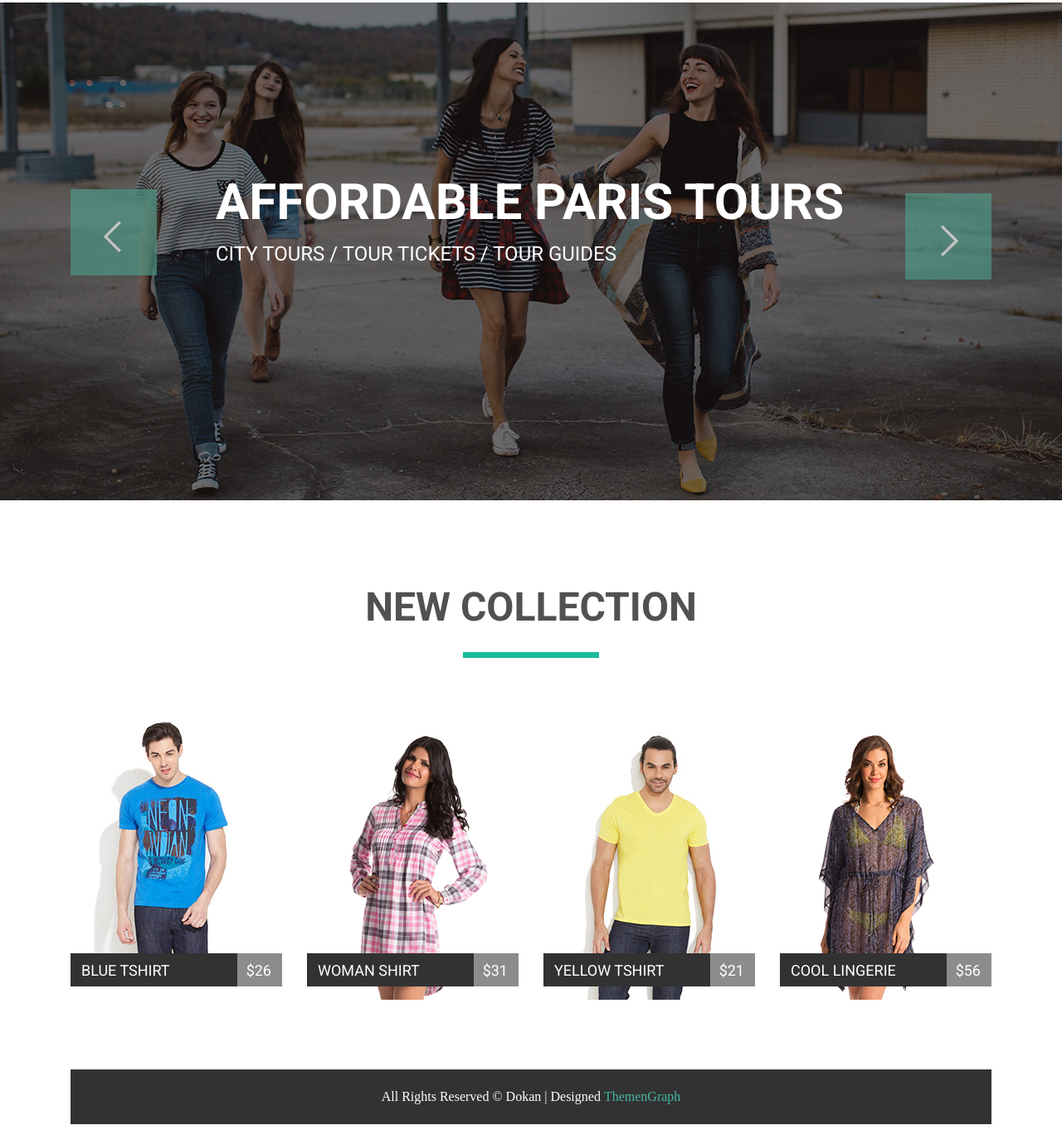
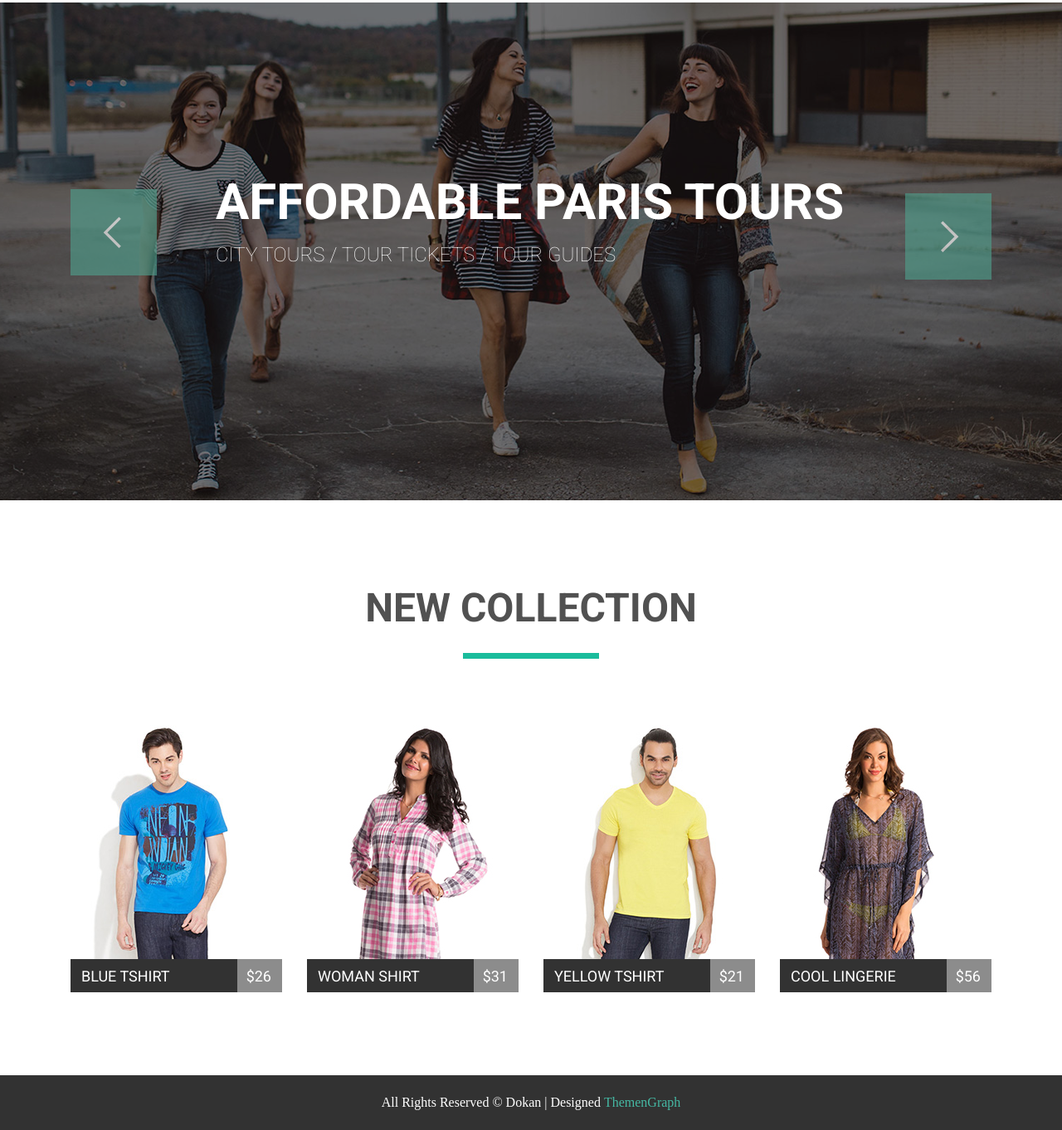
Before and after one commit to MellYu/goit-fe3-course, a plain HTML site: page module-05/index.html in a window 1280 px wide. Shown: the part 88-1450 px from the top of the page at 83% size. Drawn offline with nearby package versions, Linux system fonts and the light colour scheme.

Commit message:
fixed more-less icons, class container, fixed footer

```diff
--- a/module-05/css/style.css
+++ b/module-05/css/style.css
@@ -82,7 +82,6 @@
     margin: 0;
     padding: 0;
     width: 893px;
-    height: 164px;
     font-family: "Roboto";
     font-size: 60px;
     line-height: 1.6;
@@ -100,17 +99,21 @@
     line-height: 1.2;
     margin: 0;
     padding: 0;
+    color: #ffffff;
+    position: absolute;
+    top: 290px;
+    left: 175px;
 }
 .icon{
     display: block;
-    width: 104px;
-    height: 104px;
+    box-sizing: content-box;
+    width: 100px;
+    height: 100px;
+    border: 2px solid #4f9c8a;
     background-color: #4f9c8a;
-    color: #ffffff;
-    font-size: 100px;
     text-align: center;
-    vertical-align: 11px;
     opacity: 0.651;
+    padding: 0;
 }
 .less{
     position: absolute;
@@ -118,8 +121,7 @@
     margin: 0;
     padding: 0;
     color: #ffffff;
-    font-family: "Pe 7 icon";
-    font-size: 100px;
+    font: 400 100px/1.0 'Pe 7 icon';
 }
 .more{
     position: absolute;
@@ -127,8 +129,7 @@
     right: 0px;
     margin: 0;
     color: #ffffff;
-    font-family: "Pe 7 icon";
-    font-size: 100px;
+    font: 400 100px/1.0 'Pe 7 icon';
 }
 img{
     max-width: 100%;
@@ -136,19 +137,16 @@
 }
 .collection-title {
     position: relative;
-    font-family: "roboto";
-    font-size: 48px;
-    font: bold;
+    font: bold 48px/1.2 'Roboto', sans-serif;
     color: #515151;
     text-transform: uppercase;
     text-align: center;
-    margin: 0;
-    padding: 101px 0px 80px 0px;
+    margin: 101px 0px 87px 0px;
     height: 83px;
 }
 .collection-title::after {
     position: absolute;
-    top: 183px;
+    top: 83px;
     left: 473px;
     content: '';
     display: block;
@@ -157,11 +155,10 @@
     background-color: #1abc9c;
 }
 .coll-items{
-    width: 1110px;
     display: block;
     height: 322px;
    padding: 0;
-   padding-bottom: 100px;
+   margin-bottom: 100px;
 }
 .collection-item{
     position: relative;
--- a/module-05/index.html
+++ b/module-05/index.html
@@ -26,14 +26,15 @@
     <main class="basis">
         <section class="offers">
         <span class="offers-menu container">
-            <h2 class="offer-title">
+            <span><h2 class="offer-title">
                 AFFORDABLE PARIS TOURS
-                <p class="offer-menu">
-                    CITY TOURS / TOUR TICKETS / TOUR GUIDES
-                </p>
             </h2>
-            <p class="icon less">&#xe686</p>
-            <p class="icon more">&#xe684</p>
+            <p class="offer-menu">
+                CITY TOURS / TOUR TICKETS / TOUR GUIDES
+            </p>
+        </span>
+        <button class="icon less">&#xe686</button>
+        <button class="icon more">&#xe684</button>
         </span>
         </section>
         <section class="Collection container">
@@ -42,9 +43,7 @@
             </h2>
             <ul class="coll-items container clearfix">
                 <li class="collection-item">
-                    <span  class="image">
-                    <img src="img/product-1.jpg" alt="Mens t-shirt">
-                </span>
+                    <img class="image" src="img/product-1.jpg" alt="Mens t-shirt">
                     <span class="product-item">
                         <p class="product-name">
                             Blue Tshirt
@@ -69,9 +68,7 @@
                 </section>
                 </li>
                 <li class="collection-item">
-                    <p class="image">
-                        <img src="img/product-2.jpg" alt="Mens t-shirt">
-                    </p>
+                        <img class="image" src="img/product-2.jpg" alt="Mens t-shirt">
                             <span class="product-item">
                                 <p class="product-name">
                                     Woman Shirt
@@ -97,9 +94,7 @@
                             </section>
                     </li>
                 <li class="collection-item">
-                    <p class="image">
-                        <img src="img/product-3.jpg" alt="Mens t-shirt">
-                    </p>
+                        <img class="image" src="img/product-3.jpg" alt="Mens t-shirt">
                     <span class="product-item">
                         <p class="product-name">
                             YELLOW Tshirt
@@ -124,9 +119,7 @@
                             </section>
                 </li>
                 <li class="collection-item">
-                    <p class="image">
-                        <img src="img/product-4.jpg" alt="Mens t-shirt">
-                    </p>
+                        <img class="image" src="img/product-4.jpg" alt="Mens t-shirt">
                     <span class="product-item">
                         <p class="product-name">
                             Cool lingerie
@@ -153,8 +146,12 @@
             </ul>
         </section>
     </main>
-    <footer class="more-info container">
-        All Rights Reserved <span>&#169</span> Dokan | Designed <bdi class="color-graf">ThemenGraph</bdi>
+    <footer class="more-info">
+        <p class="container">
+       <span>
+            All Rights Reserved <span>&#169</span> Dokan | Designed <bdi class="color-graf">ThemenGraph</bdi>
+        </span>
+    </p>
     </footer>
 </body>
 </html>
```
